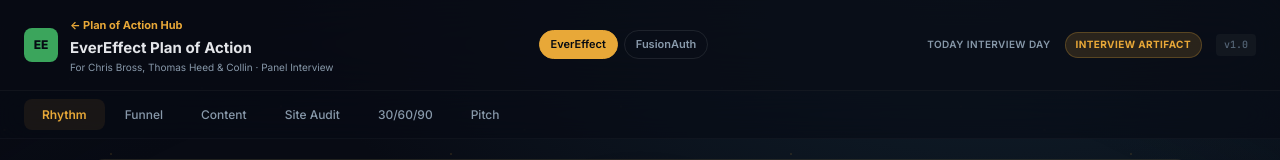
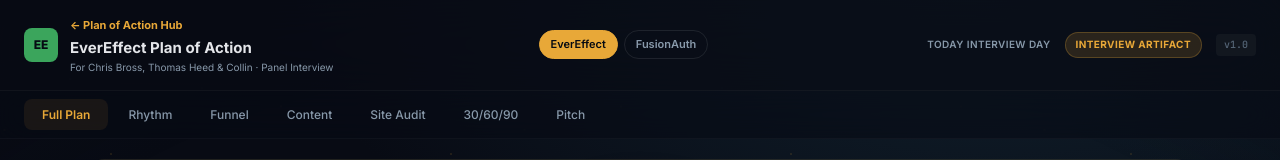
Before and after one commit to DiazConsultingFirm/plan-of-action-hub, a React (Vite) app: page / in a window 1280 px wide. Both pictures are taken after a click on the button 342 px from the left and 396 px from the top of the page. Shown: the top 160 px of the page. Built offline with nearby package versions, Linux system fonts and the light colour scheme.

Commit message:
Add Full Plan view - entire plan as one continuous document, now the default

```diff
--- a/src/PlanTabs.jsx
+++ b/src/PlanTabs.jsx
@@ -123,7 +123,7 @@ export function RhythmTab({ data }) {
 
 /* ── FUNNEL ── */
 
-export function FunnelTab({ data }) {
+export function FunnelTab({ data, hideMetrics = false }) {
   return (
     <Tab>
       <GlassCard>
@@ -189,7 +189,7 @@ export function FunnelTab({ data }) {
           ))}
         </div>
 
-        <MetricRow metrics={data.metrics} />
+        {!hideMetrics && <MetricRow metrics={data.metrics} />}
       </GlassCard>
     </Tab>
   )
--- a/src/PlanView.jsx
+++ b/src/PlanView.jsx
@@ -4,6 +4,7 @@ import { daysUntil, countdownLabel } from './dates'
 import { RhythmTab, FunnelTab, ContentTab, AuditTab, MilestonesTab, PitchTab } from './PlanTabs'
 
 const TAB_LABELS = {
+  full: 'Full Plan',
   rhythm: 'Rhythm',
   funnel: 'Funnel',
   content: 'Content',
@@ -21,12 +22,31 @@ const TAB_COMPONENTS = {
   pitch: PitchTab,
 }
 
+/* The whole plan as one continuous document — the original static Plan of
+   Action read this way, and the full scroll is what makes the depth visible.
+   Sections stack in the plan's own tab order. */
+function FullPlan({ data, sections }) {
+  return (
+    <>
+      {sections.map((t) => {
+        const Section = TAB_COMPONENTS[t]
+        if (!Section) return null
+        // Rhythm already shows the metric tiles; skip the duplicate row Funnel
+        // would add right underneath it in the continuous view.
+        const extra = t === 'funnel' ? { hideMetrics: true } : {}
+        return <Section key={t} data={data} {...extra} />
+      })}
+    </>
+  )
+}
+
 export default function PlanView({ data, roster, onHome, onSwitch }) {
-  const tabs = data.plan.tabs?.length ? data.plan.tabs : Object.keys(TAB_COMPONENTS)
-  const [activeTab, setActiveTab] = useState(tabs[0])
+  const sections = data.plan.tabs?.length ? data.plan.tabs : Object.keys(TAB_COMPONENTS)
+  const tabs = ['full', ...sections]
+  const [activeTab, setActiveTab] = useState('full')
   const days = daysUntil(data.plan.interviewDate)
   const { num, lbl } = countdownLabel(days)
-  const ActiveTab = TAB_COMPONENTS[activeTab] || RhythmTab
+  const ActiveTab = TAB_COMPONENTS[activeTab]
 
   return (
     <>
@@ -87,7 +107,11 @@ export default function PlanView({ data, roster, onHome, onSwitch }) {
       <main className="main-content">
         {/* No AnimatePresence here: its direct child is a plain component, so
             mode="wait" never sees the exit complete and the swap deadlocks. */}
-        <ActiveTab key={activeTab} data={data} />
+        {activeTab === 'full' ? (
+          <FullPlan key="full" data={data} sections={sections} />
+        ) : (
+          <ActiveTab key={activeTab} data={data} />
+        )}
       </main>
     </>
   )
```
Also changed, not shown: 3 other files (tests, documents, lock files or other folders).
